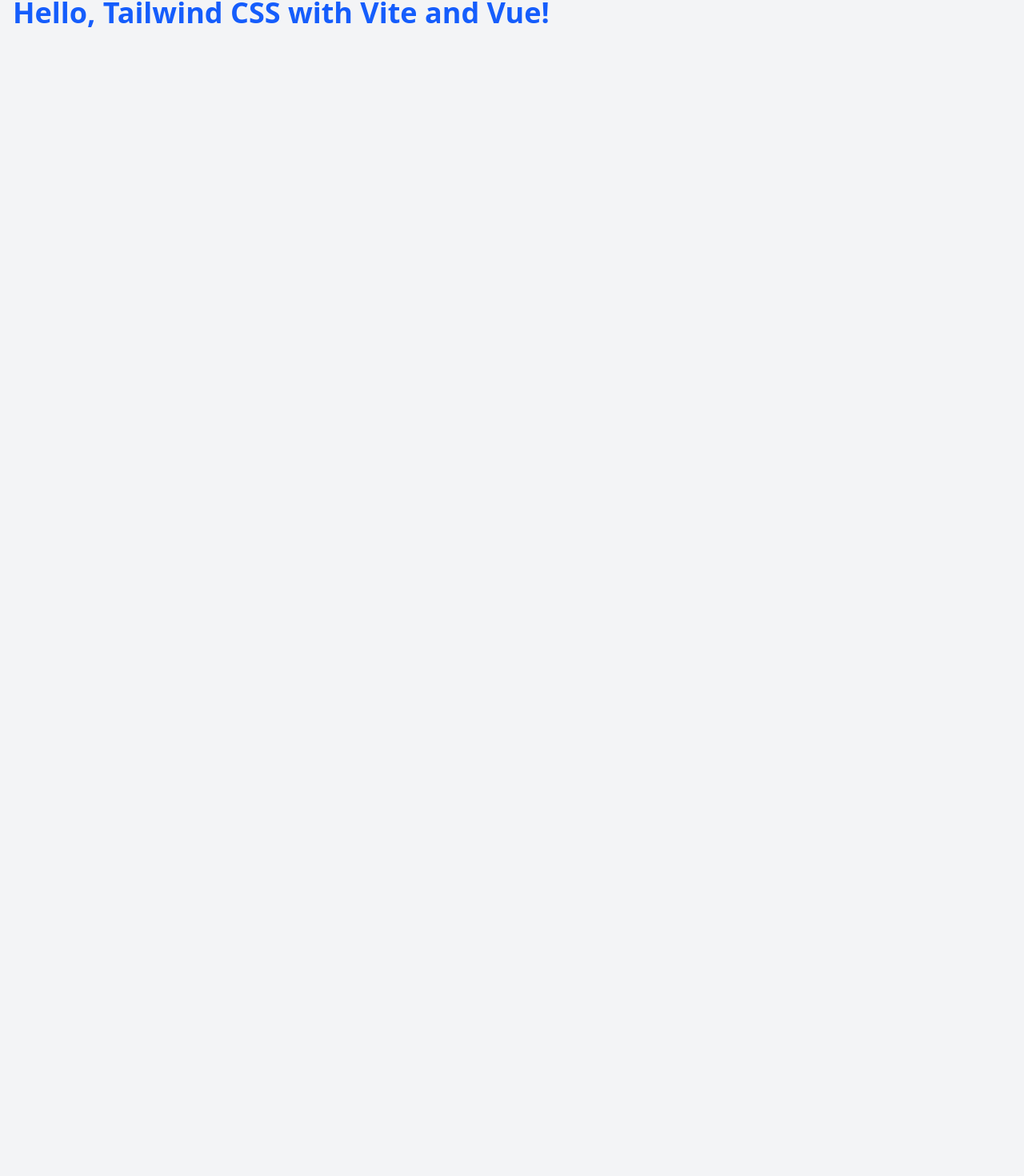
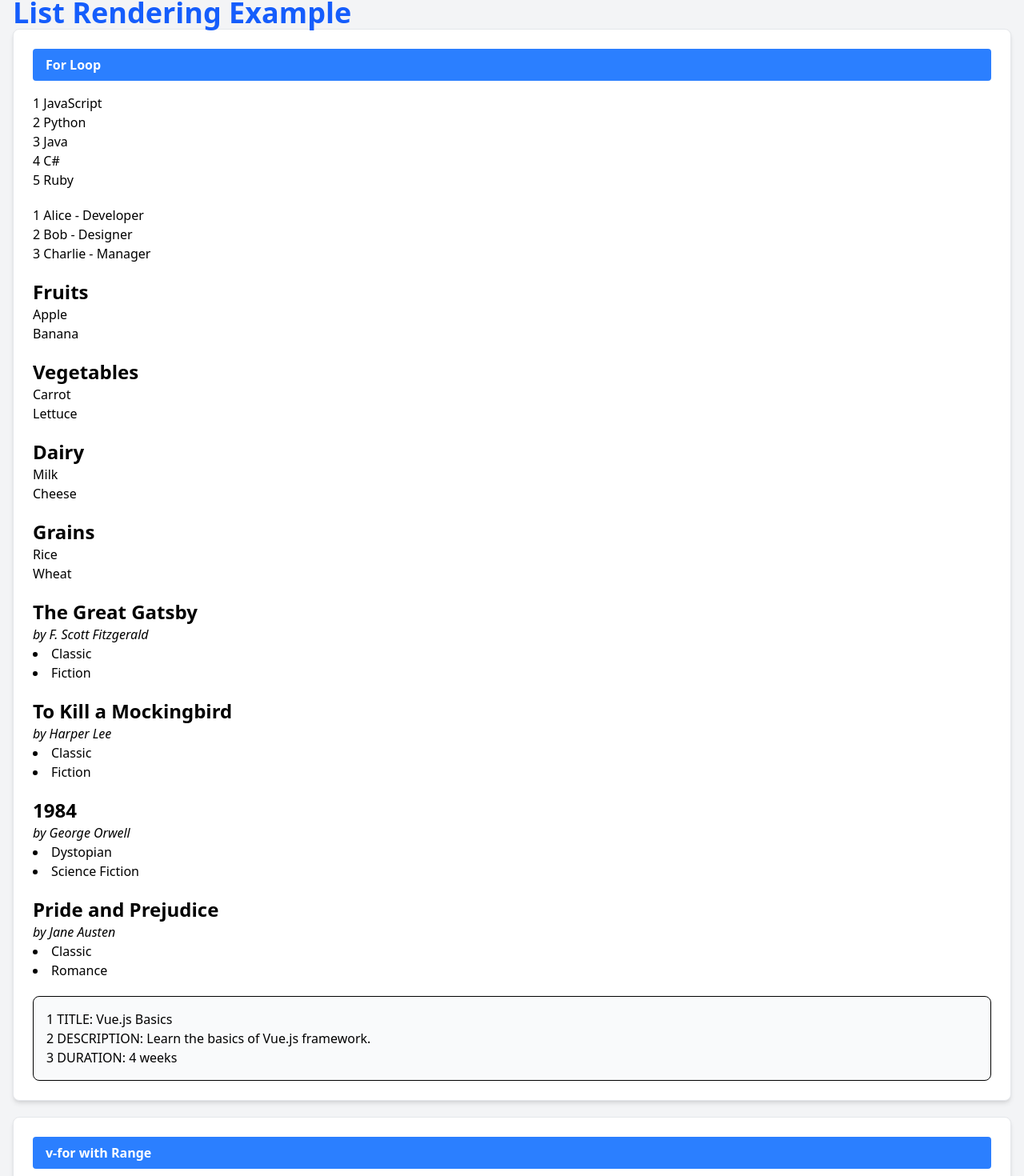
Before and after one commit to shahnewazz/vue-practice, a Vue app: page / in a window 1280 px wide. Shown: the part 20-1490 px from the top of the page at 80% size. Before the commit the page ends 800 px from the top, so only its background shows below. Built offline with nearby package versions, Linux system fonts and the light colour scheme.

Commit message:
added changes

```diff
--- a/src/App.vue
+++ b/src/App.vue
@@ -1,10 +1,143 @@
 <script setup>
+import { reactive } from 'vue';
+
+
+const programmingTopics = [
+  { id: 1, name: 'JavaScript' },
+  { id: 2, name: 'Python' },
+  { id: 3, name: 'Java' },
+  { id: 4, name: 'C#' },
+  { id: 5, name: 'Ruby' },
+];
+
+const employees = [
+  { id: 1, name: 'Alice', position: 'Developer' },
+  { id: 2, name: 'Bob', position: 'Designer' },
+  { id: 3, name: 'Charlie', position: 'Manager' },
+];
+
+const nestedData = [
+  {
+    id: 1,
+    category: 'Fruits',
+    items: [
+      { id: 1, name: 'Apple' },
+      { id: 2, name: 'Banana' },
+    ],
+  },
+  {
+    id: 2,
+    category: 'Vegetables',
+    items: [
+      { id: 3, name: 'Carrot' },
+      { id: 4, name: 'Lettuce' },
+    ],
+  },
+  {
+    id: 3,
+    category: 'Dairy',
+    items: [
+      { id: 5, name: 'Milk' },
+      { id: 6, name: 'Cheese' },
+    ],
+  },
+  {
+    id: 4,
+    category: 'Grains',
+    items: [
+      { id: 7, name: 'Rice' },
+      { id: 8, name: 'Wheat' },
+    ],
+  }
+];
+
+const booksData = [
+  {
+    id: 1,
+    title: 'The Great Gatsby',
+    author: 'F. Scott Fitzgerald',
+    genres: ['Classic', 'Fiction'],
+  },
+  {
+    id: 2,
+    title: 'To Kill a Mockingbird',
+    author: 'Harper Lee',
+    genres: ['Classic', 'Fiction'],
+  },
+  {
+    id: 3,
+    title: '1984',
+    author: 'George Orwell',
+    genres: ['Dystopian', 'Science Fiction'],
+  },
+  {
+    id: 4,
+    title: 'Pride and Prejudice',
+    author: 'Jane Austen',
+    genres: ['Classic', 'Romance'],
+  }
+];
+
+const course = reactive({
+  title: 'Vue.js Basics',
+  description: 'Learn the basics of Vue.js framework.',
+  duration: '4 weeks',
+});
 
 </script>
 
 <template>
   <div class="container mx-auto p-4">
-    <h1 class="text-4xl font-bold text-blue-600">Hello, Tailwind CSS with Vite and Vue!</h1>
+    <h1 class="text-4xl font-bold text-blue-600">List Rendering Example</h1>
+
+    <div class="topic-box">
+      <h2 class="topic-header">For Loop</h2>
+
+      <ul class="topic-list mb-5">
+        <li v-for="(topic, index) in programmingTopics" :key="topic.id" class="topic-item">
+         {{ index + 1 }} {{ topic.name }}
+        </li>
+      </ul>
+
+      <ul class="topic-list mb-5">
+        <li v-for="(employee, index) in employees" :key="employee.id" class="topic-item">
+         {{ index + 1 }} {{ employee.name }} - {{ employee.position }}
+        </li>
+      </ul>
+
+      <div v-for="category in nestedData" :key="category.id" class="mb-5">
+        <h3 class="text-2xl font-semibold">{{ category.category }}</h3>
+        <ul>
+          <li v-for="item in category.items" :key="item.id">
+            {{ item.name }}
+          </li>
+        </ul>
+      </div>
+
+      <div v-for="book in booksData" :key="book.id" class="mb-5">
+        <h3 class="text-2xl font-semibold">{{ book.title }}</h3>
+        <p class="italic">by {{ book.author }}</p>
+        <ul class="list-disc list-inside">
+          <li v-for="(genre, index) in book.genres" :key="index">
+            {{ genre }}
+          </li>
+        </ul>
+      </div>
+
+      <div class="course-info border p-4 rounded-lg bg-gray-50">
+        <h1 v-for="(value, key, index) in course" :key="index">{{ index + 1 }} {{ key.toUpperCase() }}: {{ value }}</h1>
+      </div>
+    </div>
+
+    <div class="topic-box">
+      <h2 class="topic-header">v-for with Range</h2>
+
+      <ul class="topic-list mb-5">
+        <li v-for="n in 5" :key="n" class="topic-item">
+         Item {{ n }}
+        </li>
+      </ul>
+    </div>
   </div>
 </template>
 
```
